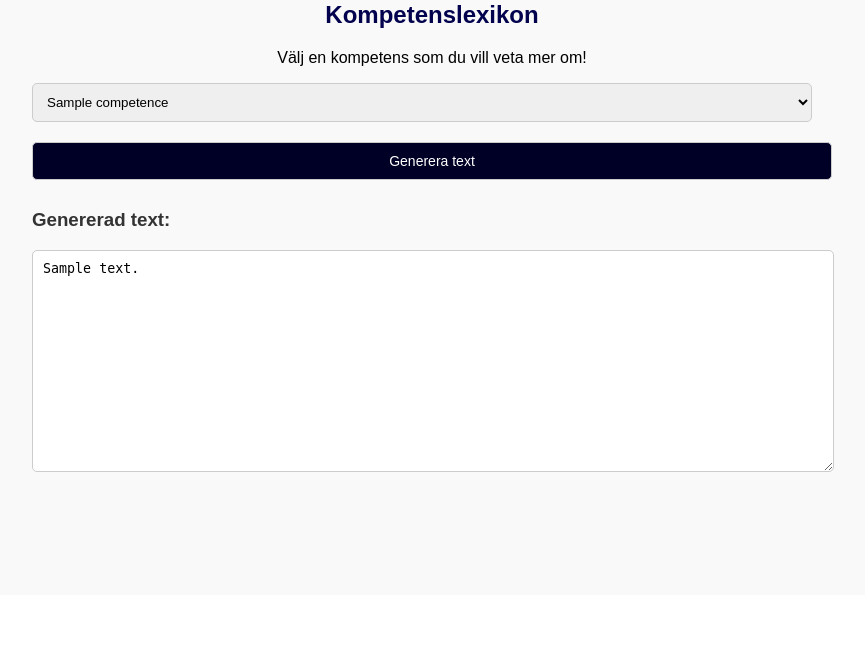
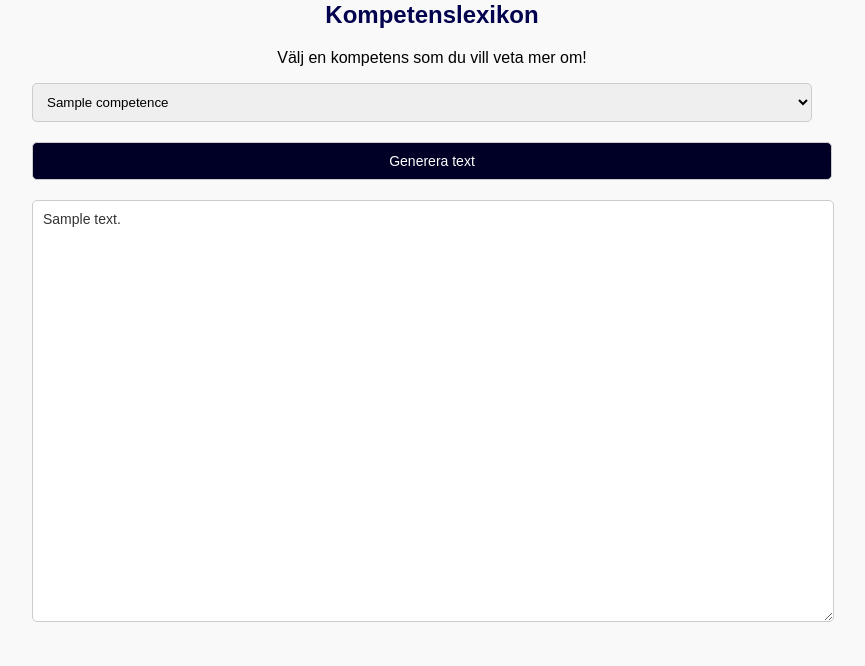
Before and after one commit to Sofiean/Kompetenskompassen, a Flask app: template templates/kompetenslexikon.html in a window 1280 px wide. Shown: the part 205-871 px from the top of the page, without its empty margins (208-1073 px from the left). Before the commit the page ends 677 px from the top, so only its background shows below. Run offline with Flask 3, Linux system fonts and the light colour scheme; the template is opened without the code that fills it: most values are stand-ins (such as "Sample title", 1, 10 or a date in 2020); parts of the project's set-up code (start-up, migrations or seed data) failed here and were passed over.

Commit message:
Ändra utseende kompetenslexikon

```diff
--- a/templates/kompetenslexikon.html
+++ b/templates/kompetenslexikon.html
@@ -82,12 +82,16 @@
         }
         textarea {
             width: calc(100% - 20px);
-            height: 200px;
+            height: 400px;
             margin-bottom: 20px;
             padding: 10px;
             border-radius: 5px;
             border: 1px solid #ccc;
             resize: vertical;
+            font-size: 14px; /* Ändra storleken på den genererade texten här */
+            color: #333; /* Ändra färgen på den genererade texten här */
+            font-family: Arial, sans-serif; /* Ändra fonten på den genererade texten här */
+            margin-top: 10px; /* Lägg till marginal från knappen "Generera text" */
         }
 
         p {
@@ -125,7 +129,6 @@
         </form>
 
         {% if generated_text %}
-        <h3>Genererad text:</h3>
         <textarea readonly>{{ generated_text }}</textarea>
         {% endif %}
     </section>
```
